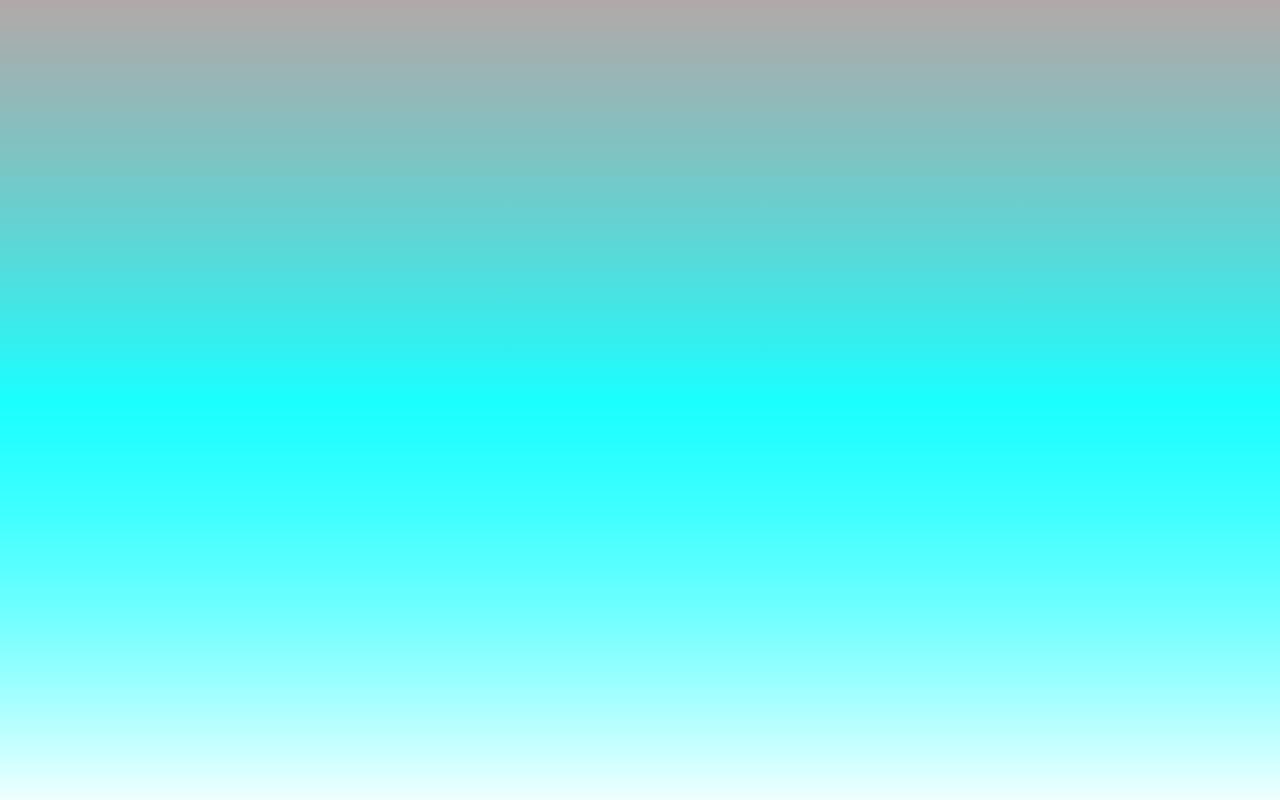
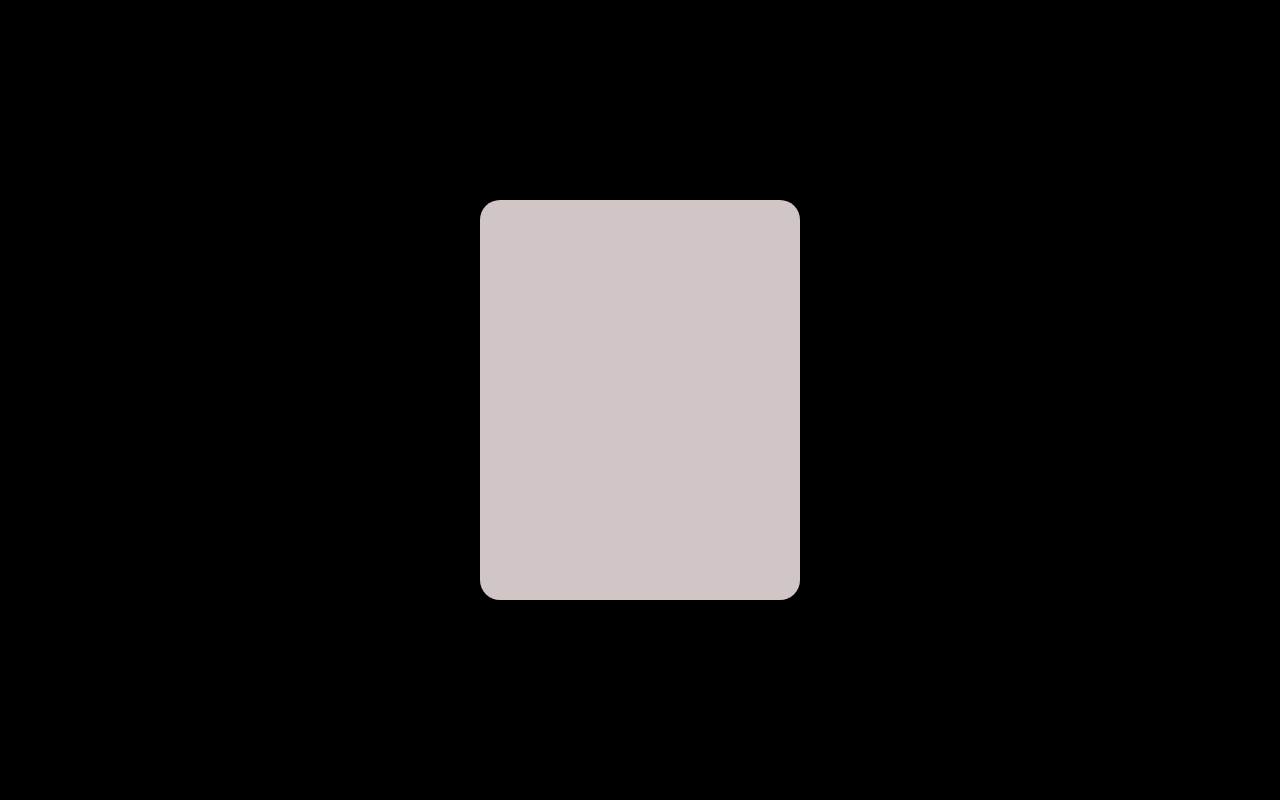
Before and after one commit to dhruval1907/insta-auth-mern, a React (Vite) app in the folder frontend/: page /createpost in a window 1280 px wide. Before the commit this address had no page. Built offline with nearby package versions, Linux system fonts and the light colour scheme.

Commit message:
creatting post

```diff
--- a/frontend/src/AppRoutes.jsx
+++ b/frontend/src/AppRoutes.jsx
@@ -2,6 +2,7 @@ import { BrowserRouter, Route, Routes, Navigate } from "react-router-dom"
 import Login from "./features/auth/pages/Login"
 import Register from "./features/auth/pages/Register"
 import Feed from "./features/posts/pages/Feed"
+import Createpost from "./features/posts/pages/Createpost"
 
 
 function AppRoutes() {
@@ -12,6 +13,7 @@ function AppRoutes() {
                 <Route path="/" element={<Feed />} />
                 <Route path="/login" element={<Login />} />
                 <Route path="/register" element={<Register />} />
+                <Route path="/createpost" element={<Createpost />} />
             </Routes>
         </BrowserRouter>
     )
--- /dev/null
+++ b/frontend/src/components/Nav.jsx
@@ -0,0 +1,22 @@
+import React from 'react'
+import "../../src/components/Nav.scss";
+import { useNavigate } from "react-router-dom";
+
+const Nav = () => {
+
+  const navigate = useNavigate()
+
+  return (
+    <div className='nav-bar'>
+      <p>Wanna create one ?</p>
+      <button
+        onClick={() => {
+          navigate("/Createpost")
+        }}
+      >Create one</button>
+
+    </div>
+  )
+}
+
+export default Nav
--- /dev/null
+++ b/frontend/src/components/Nav.scss
@@ -0,0 +1,30 @@
+.nav-bar{
+    top: 5%;
+    display: flex;
+    flex-direction: column;
+    gap: 2rem;
+    right: 5%;
+    position: absolute;
+
+    p{
+        font-size: 1.4rem;
+    }
+
+    button{
+        padding: 15px 40px;
+        background-color: cadetblue;
+        font-size: 1rem;
+        font-weight: 800;
+        border-radius: 1rem;
+        color: white;
+        border: none;
+        outline: none;
+        box-shadow: 2px 2px 5px cadetblue;
+
+
+    }
+
+
+
+
+}
--- a/frontend/src/features/posts/components/Post.jsx
+++ b/frontend/src/features/posts/components/Post.jsx
@@ -10,6 +10,7 @@ const Post = ({ post }) => {
 
     return (
         <div className="post">
+
 
             <div className="user">
                 <img
--- /dev/null
+++ b/frontend/src/features/posts/pages/Createpost.jsx
@@ -0,0 +1,14 @@
+import React from 'react'
+import "../shaders/create.scss"
+
+const Createpost = () => {
+    return (
+        <main>
+            <div className="form">
+
+            </div>
+        </main>
+    )
+}
+
+export default Createpost
--- a/frontend/src/features/posts/pages/Feed.jsx
+++ b/frontend/src/features/posts/pages/Feed.jsx
@@ -2,6 +2,8 @@ import React, { useEffect } from 'react'
 import "../../posts/shaders/post.scss";
 import Post from '../components/Post';
 import { usePost } from "../hook/usePost";
+import Nav from "../../../components/Nav"
+
 
 const Feed = () => {
 
@@ -14,6 +16,7 @@ const Feed = () => {
     return (
         <main>
             <div className="feed">
+                <Nav />
                 <div className="posts">
 
                     {feed?.map((post) => (
--- /dev/null
+++ b/frontend/src/features/posts/shaders/create.scss
@@ -0,0 +1,14 @@
+main{
+    height: 100%;
+    width: 100%;
+    background-color: black;
+
+
+    .form{
+        height: 50vh;
+        width: 25vw;
+        background-color: rgb(208, 198, 198);
+        border-radius: 20px;
+    }
+
+}
--- a/frontend/src/features/posts/shaders/post.scss
+++ b/frontend/src/features/posts/shaders/post.scss
@@ -2,7 +2,7 @@ main {
     height: 100%;
     width: 100%;
     // background: linear-gradient(to top, rgb(205, 41, 73), rgb(166, 138, 138));
-    background-color: black;
+    background-color: rgb(0, 0, 0);
     display: flex;
     align-items: center;
     justify-content: center;
@@ -11,6 +11,8 @@ main {
         height: 95vh;
         width: 30vw;
         // background-color: rgb(120, 114, 114);
+        display: flex;
+        flex-direction: column;
         padding: 2rem 0px;
         overflow-y: auto;
 
```
